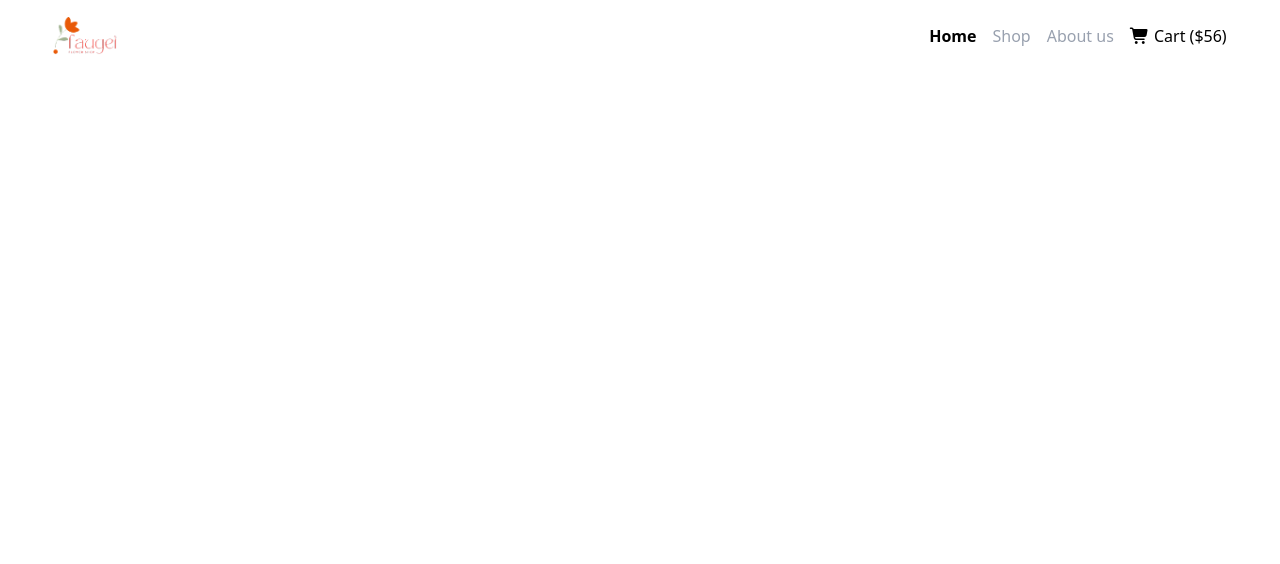
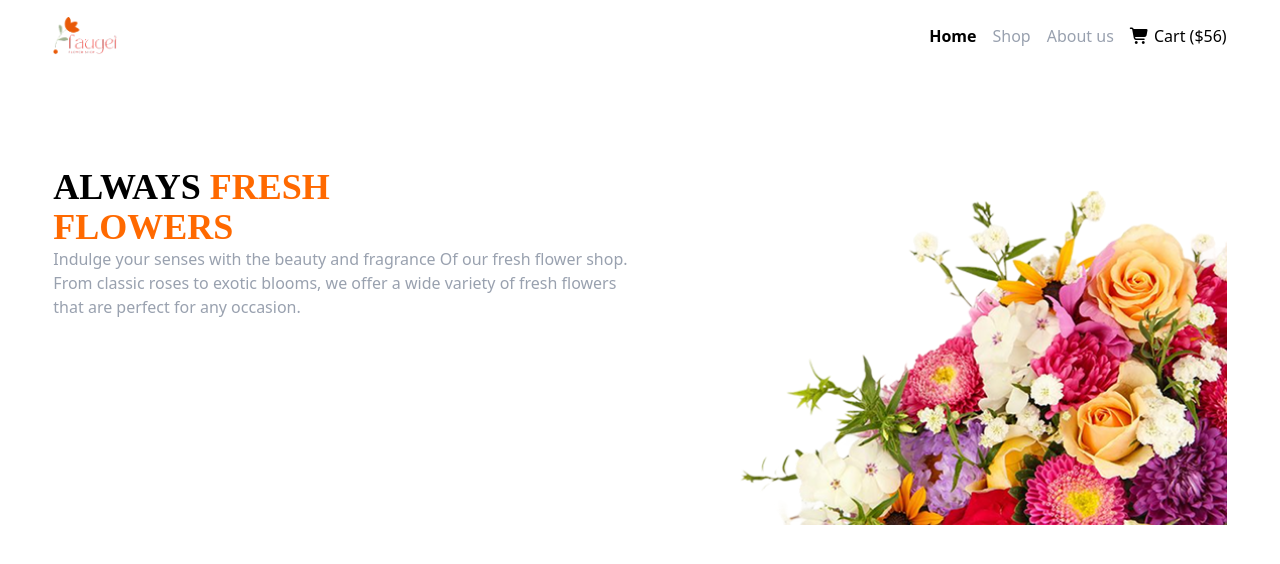
Before and after one commit to arfanur04/m12a2-responsive-flowers, a plain HTML site: page index.html in a window 1280 px wide. Drawn offline with nearby package versions, Linux system fonts and the light colour scheme.

Commit message:
2_banner added

```diff
--- a/index.html
+++ b/index.html
@@ -34,9 +34,9 @@
 		/>
 	</head>
 	<body>
-		<header class="max-w-7xl mx-auto w-11/12">
+		<header class="w-11/12 mx-auto max-w-7xl">
 			<!-- navbar -->
-			<nav class="flex justify-between items-center py-4">
+			<nav class="flex items-center justify-between py-4">
 				<figure>
 					<img
 						class="w-16"
@@ -45,9 +45,9 @@
 					/>
 				</figure>
 				<ul class="flex gap-4">
-					<li class="font-bold md:block hidden"><a href="">Home</a></li>
-					<li class="text-gray-400 md:block hidden"><a href="">Shop</a></li>
-					<li class="text-gray-400 md:block hidden"><a href="">About us</a></li>
+					<li class="hidden font-bold md:block"><a href="">Home</a></li>
+					<li class="hidden text-gray-400 md:block"><a href="">Shop</a></li>
+					<li class="hidden text-gray-400 md:block"><a href="">About us</a></li>
 					<li>
 						<a href="">
 							<i class="fas fa-shopping-cart"></i>
@@ -57,7 +57,35 @@
 				</ul>
 			</nav>
 			<!-- banner section -->
-			<section></section>
+			<section class="my-12 md:my-24">
+				<main
+					class="flex flex-col-reverse items-center gap-6 md:items-start md:flex-row"
+				>
+					<!-- left side title and subtitle -->
+					<div class="flex flex-col justify-center w-full md:w-1/2">
+						<h1 class="text-4xl font-bold font-['sans-serif']">
+							ALWAYS
+							<span class="text-orange-500"
+								>FRESH <br />
+								FLOWERS</span
+							>
+						</h1>
+						<p class="text-gray-400">
+							Indulge your senses with the beauty and fragrance Of our fresh
+							flower shop. From classic roses to exotic blooms, we offer a wide
+							variety of fresh flowers that are perfect for any occasion.
+						</p>
+					</div>
+					<!-- right side image -->
+					<figure class="w-full md:w-1/2">
+						<img
+							class="w-full"
+							src="./assets/hero-flower.png"
+							alt=""
+						/>
+					</figure>
+				</main>
+			</section>
 		</header>
 		<main></main>
 		<footer></footer>
```
